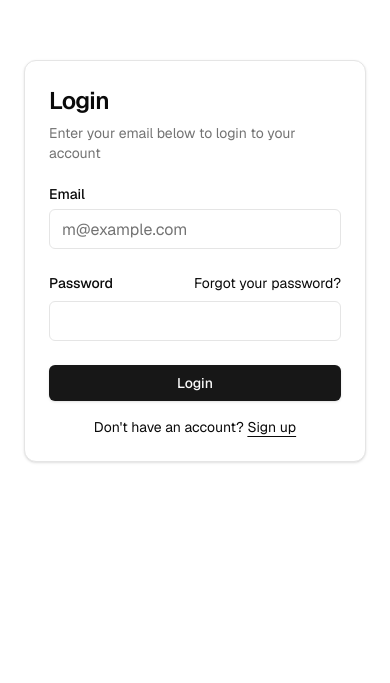
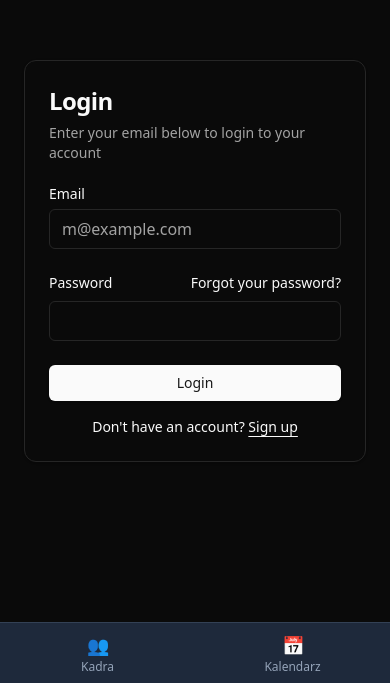
Before and after one commit to alexkey185/Aplikacja-trenera-pi-karskiego, a Next.js app: page /auth/login in a window 390 px wide. Shown: the part 161-844 px from the top of the page. Built offline with nearby package versions, Linux system fonts and the light colour scheme; no server answers.

Commit message:
Kalendarz - CRUD wydarzeń

```diff
--- a/app/kalendarz/page.tsx
+++ b/app/kalendarz/page.tsx
@@ -85,7 +85,7 @@ export default async function Kalendarz() {
   };
 
   return (
-    <main className="min-h-screen bg-slate-900 text-white p-6">
+    <main className="min-h-screen bg-slate-900 text-white p-6 pb-24">
       <div className="max-w-2xl mx-auto">
         <header className="mb-8 flex items-center justify-between gap-4">
           <div className="flex items-center gap-4">
--- a/app/layout.tsx
+++ b/app/layout.tsx
@@ -1,6 +1,7 @@
 import type { Metadata } from "next";
 import { Geist } from "next/font/google";
 import { ThemeProvider } from "next-themes";
+import { BottomNav } from "@/components/BottomNav";
 import "./globals.css";
 
 const defaultUrl = process.env.VERCEL_URL
@@ -9,8 +10,8 @@ const defaultUrl = process.env.VERCEL_URL
 
 export const metadata: Metadata = {
   metadataBase: new URL(defaultUrl),
-  title: "Next.js and Supabase Starter Kit",
-  description: "The fastest way to build apps with Next.js and Supabase",
+  title: "Mój Trener",
+  description: "Aplikacja trenera piłkarskiego",
 };
 
 const geistSans = Geist({
@@ -25,15 +26,16 @@ export default function RootLayout({
   children: React.ReactNode;
 }>) {
   return (
-    <html lang="en" suppressHydrationWarning>
-      <body className={`${geistSans.className} antialiased`}>
+    <html lang="pl" suppressHydrationWarning>
+      <body className={`${geistSans.variable} antialiased`}>
         <ThemeProvider
           attribute="class"
-          defaultTheme="system"
+          defaultTheme="dark"
           enableSystem
           disableTransitionOnChange
         >
           {children}
+          <BottomNav />
         </ThemeProvider>
       </body>
     </html>
--- a/app/page.tsx
+++ b/app/page.tsx
@@ -1,3 +1,4 @@
+import { LogoutButton } from '@/components/LogoutButton';
 import Link from 'next/link';
 import { Suspense } from 'react';
 import { createClient } from '@/lib/supabase/server';
@@ -75,10 +76,13 @@ function Ladowanie() {
 // Główna strona
 export default function Home() {
   return (
-    <main className="min-h-screen bg-slate-900 text-white p-6">
+    <main className="min-h-screen bg-slate-900 text-white p-6 pb-24">
       <div className="max-w-2xl mx-auto">
        <header className="mb-8">
-  <h1 className="text-3xl font-bold mb-4">⚽ Moja Kadra</h1>
+  <div className="flex items-center justify-between mb-4">
+    <h1 className="text-3xl font-bold">⚽ Moja Kadra</h1>
+    <LogoutButton />
+  </div>
   <div className="flex gap-3 flex-wrap">
     <Link
       href="/kalendarz"
--- /dev/null
+++ b/components/BottomNav.tsx
@@ -0,0 +1,36 @@
+'use client';
+
+import Link from 'next/link';
+import { usePathname } from 'next/navigation';
+
+export function BottomNav() {
+  const pathname = usePathname();
+
+  const items = [
+    { href: '/', label: 'Kadra', icon: '👥' },
+    { href: '/kalendarz', label: 'Kalendarz', icon: '📅' },
+  ];
+
+  return (
+    <nav className="fixed bottom-0 left-0 right-0 bg-slate-800 border-t border-slate-700 flex justify-around md:hidden z-50">
+      {items.map((item) => {
+        const aktywny =
+          item.href === '/'
+            ? pathname === '/'
+            : pathname.startsWith(item.href);
+        return (
+          <Link
+            key={item.href}
+            href={item.href}
+            className={`flex flex-col items-center justify-center flex-1 py-2 text-xs transition-colors ${
+              aktywny ? 'text-green-400' : 'text-slate-400'
+            }`}
+          >
+            <span className="text-lg">{item.icon}</span>
+            <span className="font-medium">{item.label}</span>
+          </Link>
+        );
+      })}
+    </nav>
+  );
+}
--- /dev/null
+++ b/components/LogoutButton.tsx
@@ -0,0 +1,24 @@
+'use client';
+
+import { createClient } from '@/lib/supabase/client';
+import { useRouter } from 'next/navigation';
+
+export function LogoutButton() {
+  const router = useRouter();
+
+  async function handleLogout() {
+    const supabase = createClient();
+    await supabase.auth.signOut();
+    router.push('/auth/login');
+    router.refresh();
+  }
+
+  return (
+    <button
+      onClick={handleLogout}
+      className="text-slate-400 hover:text-white text-sm px-3 py-2 border border-slate-700 rounded-lg transition-colors"
+    >
+      Wyloguj
+    </button>
+  );
+}
--- a/components/login-form.tsx
+++ b/components/login-form.tsx
@@ -39,7 +39,7 @@ export function LoginForm({
       });
       if (error) throw error;
       // Update this route to redirect to an authenticated route. The user already has an active session.
-      router.push("/protected");
+      router.push("/");
     } catch (error: unknown) {
       setError(error instanceof Error ? error.message : "An error occurred");
     } finally {
--- a/components/logout-button.tsx
+++ b/components/logout-button.tsx
@@ -1,17 +1,24 @@
-"use client";
+'use client';
 
-import { createClient } from "@/lib/supabase/client";
-import { Button } from "@/components/ui/button";
-import { useRouter } from "next/navigation";
+import { createClient } from '@/lib/supabase/client';
+import { useRouter } from 'next/navigation';
 
 export function LogoutButton() {
   const router = useRouter();
 
-  const logout = async () => {
+  async function handleLogout() {
     const supabase = createClient();
     await supabase.auth.signOut();
-    router.push("/auth/login");
-  };
+    router.push('/auth/login');
+    router.refresh();
+  }
 
-  return <Button onClick={logout}>Logout</Button>;
+  return (
+    <button
+      onClick={handleLogout}
+      className="text-slate-400 hover:text-white text-sm px-3 py-2 border border-slate-700 rounded-lg transition-colors"
+    >
+      Wyloguj
+    </button>
+  );
 }
--- a/lib/supabase/proxy.ts
+++ b/lib/supabase/proxy.ts
@@ -50,8 +50,6 @@ export async function updateSession(request: NextRequest) {
   if (
   request.nextUrl.pathname !== "/" &&
   !user &&
-  !request.nextUrl.pathname.startsWith('/zawodnicy') &&
-  !request.nextUrl.pathname.startsWith('/kalendarz') &&
   !request.nextUrl.pathname.startsWith("/login") &&
   !request.nextUrl.pathname.startsWith("/auth")
 ) {
```
